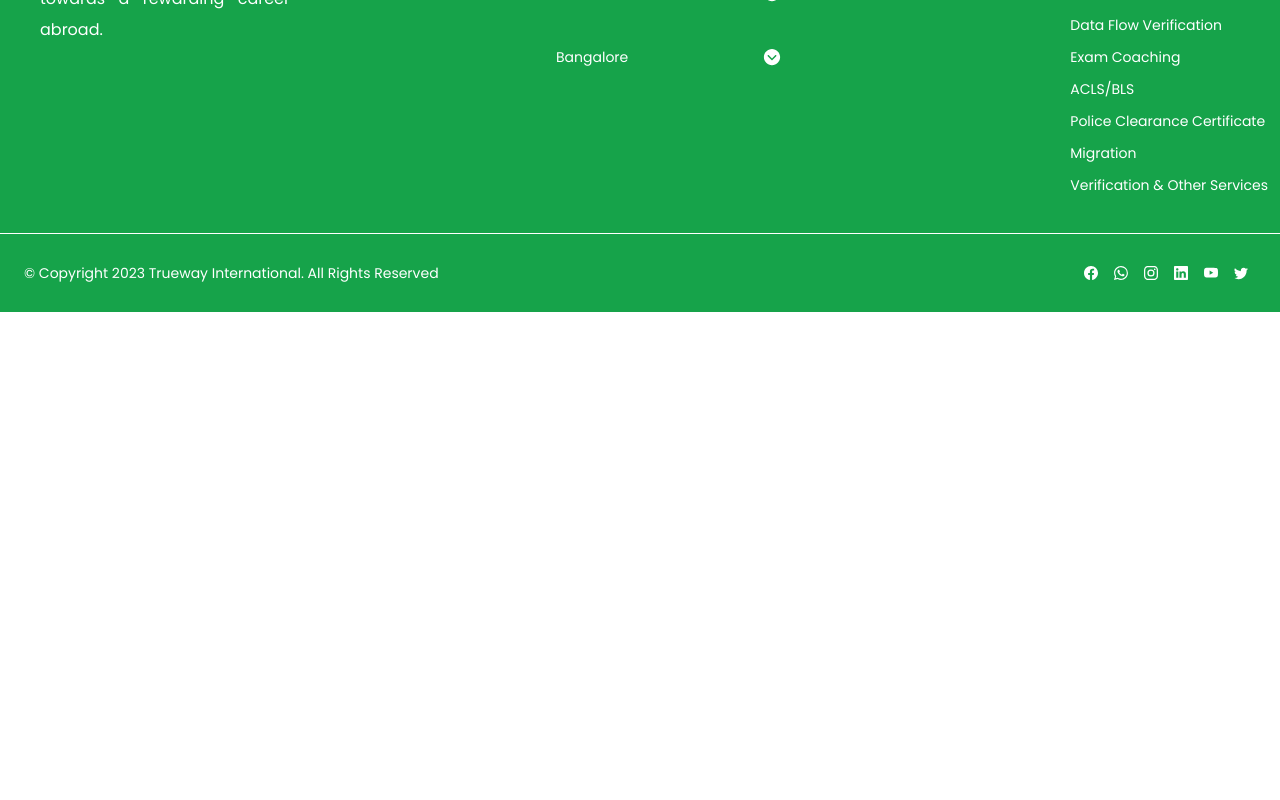
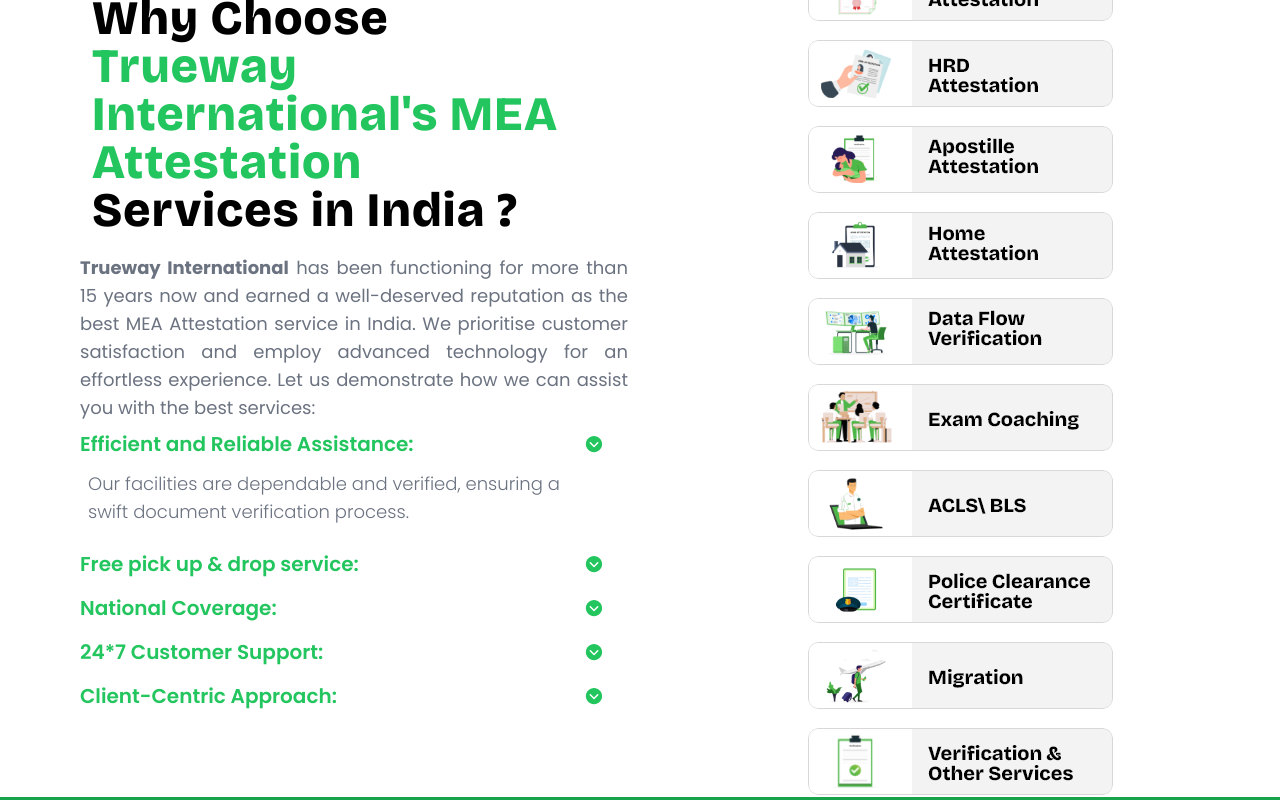
Before and after one commit to Truwayinternational/Trueway-Website, a React (Create React App) app: page /meaAttestation in a window 1280 px wide. Shown: the part 500-1300 px from the top of the page. Before the commit the page ends 812 px from the top, so only its background shows below. Built offline with nearby package versions, Linux system fonts and the light colour scheme.

Commit message:
Mea attestation page created and add side bar

```diff
--- a/src/App.js
+++ b/src/App.js
@@ -17,6 +17,7 @@ import ContactIndex from "./Pages/ContactUS/ContactIndex";
 import CertificateAttestationIndex from "./Pages/OtherServices/Certificate Attestation/CertificateAttestationIndex";
 import EmbassyAttestationIndex from "./Pages/OtherServices/Embassy Attestation/EmbassyAttestationIndex";
 import HRDIndex from "./Pages/OtherServices/HRD Attestation/HRDIndex";
+import MEAIndex from "./Pages/OtherServices/MEA Attestation/MEAIndex";
 
 
 
@@ -28,18 +29,18 @@ function App() {
       <NavBar/>
         <Routes>
           {/* Navbar menus  router*/}
-          <Route exact path="/" element={<HomeIndex />} />
-          <Route path="/about" element={<AboutIndex />} />
-          <Route path="/wes" element={<WesIndex />} />
+          <Route exact path="/" element={<HomeIndex/>} />
+          <Route path="/about" element={<AboutIndex/>} />
+          <Route path="/wes" element={<WesIndex/>} />
           {/* <Route path="/services" element={<ServicesIndex />} />  */}
-          <Route path="/blogs" element={<BlogsIndex />} />
-          <Route path="/contact" element={<ContactIndex />} />
+          <Route path="/blogs" element={<BlogsIndex/>} />
+          <Route path="/contact" element={<ContactIndex/>} />
 
           {/* services router */}
-          <Route path="/certificateAttestation" element={ <CertificateAttestationIndex /> } />
-          <Route path="/embassyAttestation" element={ <EmbassyAttestationIndex /> } />
-          <Route path="/hrdAttestation" element={ <HRDIndex /> } />
-
+          <Route path="/certificateAttestation" element={ <CertificateAttestationIndex/> } />
+          <Route path="/embassyAttestation" element={<EmbassyAttestationIndex/>} />
+          <Route path="/hrdAttestation" element={ <HRDIndex/> } />
+          <Route path="/meaAttestation" element={ <MEAIndex/> } />
         </Routes>
       <Footer />
     </div>
--- a/src/Pages/OtherServices/Certificate Attestation/CertificateAttestation.js
+++ b/src/Pages/OtherServices/Certificate Attestation/CertificateAttestation.js
@@ -20,7 +20,7 @@ function CertificateAttestation() {
 const linkName = readMore ? '' : 'Read More...'
 
   return (
-    <div>
+    <>
       <div className='flex  justify-center items-center w-full h-full bg-white'>
           <div className='lg:w-1/2 '>
             <div className='hidden lg:flex m-3 lg:ml-20 lg:relative'>
@@ -61,7 +61,7 @@ const linkName = readMore ? '' : 'Read More...'
             </div>
           </div>
       </div>
-    </div>
+    </>
   )
 }
 
--- /dev/null
+++ b/src/Pages/OtherServices/MEA Attestation/MEAIndex.js
@@ -0,0 +1,14 @@
+import React from 'react'
+import MEAattestaion from './MEAattestaion'
+
+
+
+function MEAIndex() {
+  return (
+    <div>
+        <MEAattestaion />
+    </div>
+  )
+}
+
+export default MEAIndex
--- /dev/null
+++ b/src/Pages/OtherServices/MEA Attestation/MEAattestaion.js
@@ -0,0 +1,106 @@
+import React, {useState} from 'react'
+import MEA_banner from '../../../Assets/MEA/webBanner.png'
+import banner_mob from '../../../Assets/MEA/MobBanner.png'
+import HeroSidebar from '../HeroSidebar';
+
+import {
+    Accordion,
+    AccordionHeader,
+    AccordionBody,
+  } from "@material-tailwind/react";
+
+
+import {IoIosArrowDropdownCircle} from 'react-icons/io'
+
+
+function MEAattestaion() {
+
+    const [open, setOpen] = useState(0);
+    const [alwaysOpen, setAlwaysOpen] = useState(true)
+
+    const handleAlwaysOpen = () => setAlwaysOpen((cur) => !cur);
+    const handleOpen = (value) => setOpen(open === value ? 0 : value);
+
+  return (
+    <>
+        <div className='flex  justify-center items-center w-full h-full bg-white'>
+          <div className='lg:w-1/2 '>
+            <div className='hidden lg:flex m-3 lg:ml-20 lg:relative'>
+              <img className='object-cover ' src={MEA_banner} alt="page_banner" />
+              <h3 className='absolute lg:text-4xl font-HeadingFont font-extrabold text-black pl-10 py-20 '>MEA <br/> Attestation</h3>
+            </div>
+
+            {/* responsive banner of Certificate attestation */}
+            <div className='w-full top-0 lg:ml-20 relative lg:hidden'>
+              <img className='object-cover w-full ' src={banner_mob} alt="page_banner" />
+              <h3 className='absolute text-3xl md:text-5xl font-HeadingFont font-extrabold text-black text-center  left-28 md:left-[34%] tracking-wider mt-[-100px] md:mt-[-150px]'>MEA <br/> Attestation</h3>
+            </div>
+
+            {/* web content sections */}
+            <div className='m-3 md:my-10 my-5 lg:ml-20'>
+              <h1 className='text-3xl px-3 text-start md:text-5xl font-HeadingFont font-extrabold tracking-wide'>Why Choose <br/>
+              <p className='text-green-500'>Trueway International's MEA Attestation </p> Services in India ?</h1>
+              <p className='text-md md:text-xl lg:text-lg text-justify text-gray-500 font-poppins mt-5 px-4 lg:p-0'>
+              <b>Trueway International</b>  has been functioning for more than 15 years now and earned a well-deserved reputation as the best MEA Attestation service in India. We prioritise customer satisfaction and employ advanced technology for an effortless experience. Let us demonstrate how we can assist you with the best services:</p>
+
+              {/* ACCORDION SECTION IN HERE */}
+              <div className=' text-md lg:text-lg md:text-xltext-gray-500 font-poppins mb-10 px-4 pr-3 lg:p-0'>
+                <Accordion open={alwaysOpen}>
+                    <AccordionHeader className='text-green-500 cursor-pointer   text-lg md:text-xl py-2' onClick={handleAlwaysOpen}> Efficient and Reliable Assistance: <IoIosArrowDropdownCircle className='ms-auto'/>
+                    </AccordionHeader>
+                     <AccordionBody className="text-sm md:text-lg text-gray-500 px-2 pt-1 pr-8">
+                     Our facilities are dependable and verified, ensuring a swift document verification process.
+                    </AccordionBody>
+                </Accordion>
+                    {/* 2nd accordion */}
+                <Accordion open={open === 1}>
+                    <AccordionHeader className='text-green-500 cursor-pointer text-lg md:text-xl py-2' onClick={() => handleOpen(1)}>
+                    Free pick up & drop service: <IoIosArrowDropdownCircle className='ms-auto'/>
+                    </AccordionHeader>
+                    <AccordionBody className="text-sm md:text-lg text-gray-500 px-2 pt-1 pr-8">
+                    Our services include the convenience of collecting and returning your documents right to your doorstep.
+                    </AccordionBody>
+                </Accordion>
+                    {/* 3rd accordion */}
+                <Accordion open={open === 2}>
+                    <AccordionHeader className='text-green-500 cursor-pointer text-lg md:text-xl py-2' onClick={() => handleOpen(2)}>
+                    National Coverage: <IoIosArrowDropdownCircle className='ms-auto'/>
+                    </AccordionHeader>
+                    <AccordionBody className="text-sm md:text-lg text-gray-500 px-2 pt-1 pr-8">
+                    We proudly served customers across India for over 15 years, with divisions spanning the entire nation.
+                    </AccordionBody>
+                </Accordion>
+                    {/* 4th accordion */}
+                <Accordion open={open === 3}>
+                    <AccordionHeader className='text-green-500 cursor-pointer text-lg md:text-xl py-2' onClick={() => handleOpen(3)}>
+                    24*7 Customer Support: <IoIosArrowDropdownCircle className='ms-auto'/>
+                    </AccordionHeader>
+                    <AccordionBody className="text-sm md:text-lg text-gray-500 px-2 pt-1 pr-8">
+                    Our dedicated customer service team is available round-the-clock to address your inquiries and promptly resolve any issues.
+                    </AccordionBody>
+                </Accordion>
+                    {/* 4th accordion */}
+                    <Accordion open={open === 4}>
+                    <AccordionHeader className='text-green-500 cursor-pointer text-lg md:text-xl py-2' onClick={() => handleOpen(4)}>
+                    Client-Centric Approach: <IoIosArrowDropdownCircle className='ms-auto'/>
+                    </AccordionHeader>
+                    <AccordionBody className="text-sm md:text-lg text-gray-500 px-2 pt-1 pr-8">
+                    Our foremost priority is our clients, and we leverage technology to make our services as convenient and user-friendly as possible.
+                    </AccordionBody>
+                </Accordion>
+              </div>
+            </div>
+          </div>
+
+          {/* side bar navigation component*/}
+          <div className='hidden lg:grid lg:w-1/2'>
+            <div className='flex flex-col justify-center items-center'>
+              <HeroSidebar/>
+            </div>
+          </div>
+      </div>
+    </>
+  )
+}
+
+export default MEAattestaion
```
